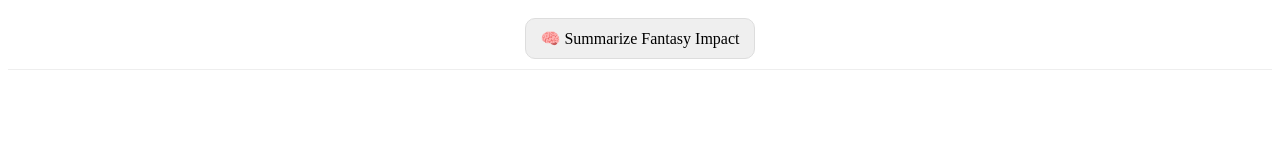
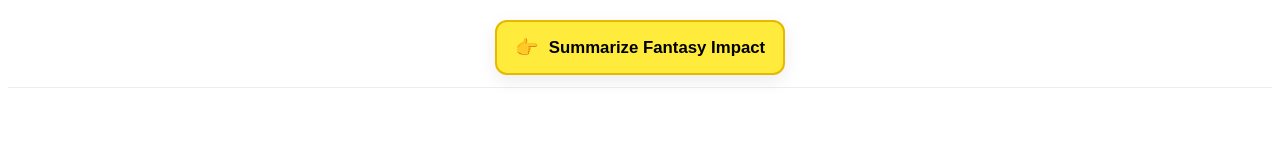
Before and after one commit to dikembe3000/Fantasy_Football_AI, a website: page includes/before-body-end.html in a window 1280 px wide. Drawn offline with Linux system fonts and the light colour scheme.

Commit message:
Update before-body-end.html

```diff
--- a/includes/before-body-end.html
+++ b/includes/before-body-end.html
@@ -1,20 +1,43 @@
-<!-- Summarize Fantasy Impact: top button + modal -->
+<!-- TOP CTA: Summarize Fantasy Impact -->
 <style>
-  /* Top bar */
+  /* Top bar container (sticky at top, full-width) */
   .ff-topbar {
-    position: sticky; top: 0; z-index: 9999;
-    display: flex; justify-content: center;
-    padding: 10px 12px; background: rgba(255,255,255,0.85);
-    backdrop-filter: blur(6px); border-bottom: 1px solid #eee;
+    position: sticky;
+    top: 0;
+    z-index: 10000;
+    display: flex;
+    justify-content: center;
+    padding: 12px 16px;
+    background: rgba(255,255,255,0.9);
+    backdrop-filter: blur(6px);
+    border-bottom: 1px solid #eee;
   }
-  .ff-topbar button {
-    font: inherit; padding: 10px 14px; border-radius: 10px; border: 1px solid #ddd; cursor: pointer;
+  /* Big bright yellow button */
+  .ff-topbar .ff-cta {
+    display: inline-flex;
+    align-items: center;
+    gap: 10px;
+    font-weight: 700;
+    font-size: 1.05rem;
+    padding: 14px 18px;
+    border-radius: 12px;
+    border: 2px solid #e6b800;
+    background: #ffeb3b;           /* bright yellow */
+    cursor: pointer;
+    box-shadow: 0 6px 18px rgba(0,0,0,0.08);
+    transition: transform 0.06s ease, box-shadow 0.2s ease;
   }
-  .ff-topbar button:hover { background: #f5f5f5; }
+  .ff-topbar .ff-cta:hover {
+    transform: translateY(-1px);
+    box-shadow: 0 10px 22px rgba(0,0,0,0.12);
+  }
+  .ff-topbar .ff-cta:active { transform: translateY(0); }
+  .ff-topbar .ff-cta .ff-icon { font-size: 1.2rem; }
 
   /* Modal */
   .ff-modal-backdrop {
-    position: fixed; inset: 0; background: rgba(0,0,0,0.4); display: none; align-items: center; justify-content: center; z-index: 10000;
+    position: fixed; inset: 0; background: rgba(0,0,0,0.4);
+    display: none; align-items: center; justify-content: center; z-index: 10001;
   }
   .ff-modal {
     width: min(900px, 92vw); max-height: 80vh; overflow: auto; background: #fff;
@@ -28,10 +51,15 @@
   .ff-muted { color: #666; font-size: 0.9rem; margin-top: 8px; }
 </style>
 
-<div class="ff-topbar">
-  <button id="ff-summarize-btn" aria-label="Summarize Fantasy Impact">🧠 Summarize Fantasy Impact</button>
+<!-- top bar gets inserted at the very beginning of <body> -->
+<div class="ff-topbar" id="ff-topbar" hidden>
+  <button id="ff-summarize-btn" class="ff-cta" aria-label="Summarize Fantasy Impact">
+    <span class="ff-icon" aria-hidden="true">👉</span>
+    Summarize Fantasy Impact
+  </button>
 </div>
 
+<!-- modal -->
 <div class="ff-modal-backdrop" id="ff-modal-wrap" role="dialog" aria-modal="true" aria-labelledby="ff-modal-title">
   <div class="ff-modal">
     <header>
@@ -42,12 +70,19 @@
       </div>
     </header>
     <pre id="ff-output">Loading…</pre>
-    <div class="ff-muted">Tip: This is a quick heuristic summary generated client-side from your latest items. For higher-quality “AI” summaries, wire the optional serverless endpoint noted in the code.</div>
+    <div class="ff-muted">Tip: For higher-quality “AI” summaries, wire an optional serverless endpoint and set <code>window.SUMMARIZE_API</code>. Otherwise this uses a local heuristic.</div>
   </div>
 </div>
 
 <script>
 (function () {
+  // Move the topbar to the very top of <body> so it's truly at the top of the document
+  const topbar = document.getElementById('ff-topbar');
+  try {
+    document.body.insertBefore(topbar, document.body.firstChild);
+    topbar.hidden = false;
+  } catch (e) { topbar.hidden = false; }
+
   const btn = document.getElementById('ff-summarize-btn');
   const wrap = document.getElementById('ff-modal-wrap');
   const out  = document.getElementById('ff-output');
@@ -63,20 +98,14 @@
     try { await navigator.clipboard.writeText(out.textContent); copyBtn.textContent = 'Copied!'; setTimeout(()=>copyBtn.textContent='Copy',1200); } catch(e){}
   });
 
-  // Resolve cache.json that osmosfeed publishes alongside index.html
   function cacheUrlFromLocation() {
-    // handles both …/ and …/index.html paths
     const base = window.location.href.replace(/index\.html?$/,'');
     return new URL('cache.json', base).toString();
   }
-
-  // Heuristic: pick the most relevant date field available
   function parseItemDate(it) {
     const d = it.published || it.publishedAt || it.date || it.isoDate || it.createdAt || it.updated || null;
     return d ? new Date(d) : new Date(0);
   }
-
-  // Simple keyword tagging for “impact”
   const impactMatchers = [
     { tag: 'Injury', rx: /\b(IR|ACL|MCL|ankle|hamstring|concussion|injury|questionable|doubtful|out)\b/i },
     { tag: 'Depth Chart', rx: /\b(start|starter|bench|backup|snap|target share|workload|role|promoted|demoted)\b/i },
@@ -89,10 +118,8 @@
     return impactMatchers.filter(m => m.rx.test(text)).map(m => m.tag);
   }
 
-  // Optional: if you set window.SUMMARIZE_API to a serverless endpoint,
-  // we’ll POST the top 10 items to it and display the LLM-written summary.
   async function maybeServerlessSummarize(items) {
-    const endpoint = window.SUMMARIZE_API; // e.g., '/api/summarize'
+    const endpoint = window.SUMMARIZE_API;
     if (!endpoint) return null;
     try {
       const res = await fetch(endpoint, {
@@ -124,23 +151,18 @@
       .sort((a,b) => parseItemDate(b) - parseItemDate(a))
       .slice(0, 10);
 
-    // 2) If serverless endpoint is configured, prefer that “AI” summary
+    // 2) Use serverless summary if available
     const serverless = await maybeServerlessSummarize(items);
-    if (serverless) {
-      out.textContent = serverless;
-      return;
-    }
+    if (serverless) { out.textContent = serverless; return; }
 
-    // 3) Fallback client-side heuristic “impact” digest (no API keys)
+    // 3) Client-side heuristic fallback
     const lines = [];
     lines.push('**Summary of Fantasy Impact (Top 10)**');
     const seenTitles = new Set();
-
     items.forEach((it, idx) => {
       const title = (it.title || 'Untitled').trim();
       if (seenTitles.has(title)) return;
       seenTitles.add(title);
-
       const url = it.link || it.url || '';
       const date = parseItemDate(it);
       const when = isNaN(date) ? '' : ` — ${date.toLocaleString()}`;
@@ -148,8 +170,6 @@
       const tagStr = t.length ? ` [${t.join(', ')}]` : '';
       lines.push(`${idx+1}. ${title}${tagStr}${when}${url ? `\n   ${url}` : ''}`);
     });
-
-    // Add quick guidance line
     lines.push('\nNote: Auto-tagging is keyword-based; open sources for details.');
     out.textContent = lines.join('\n');
   }
```
